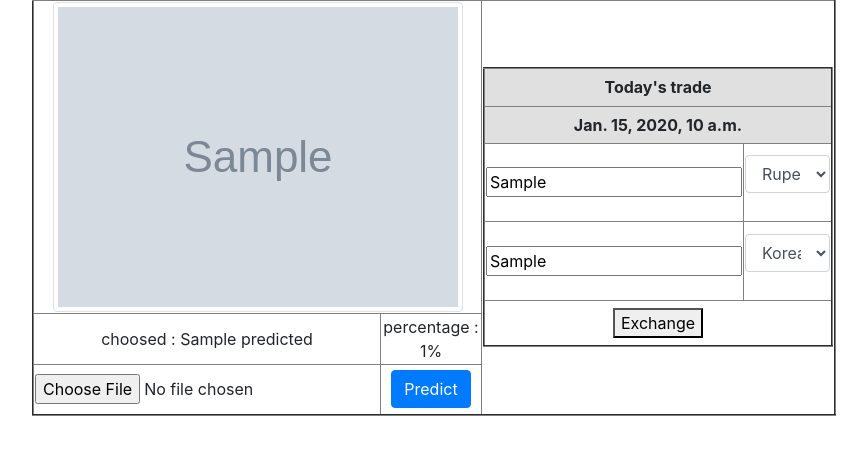
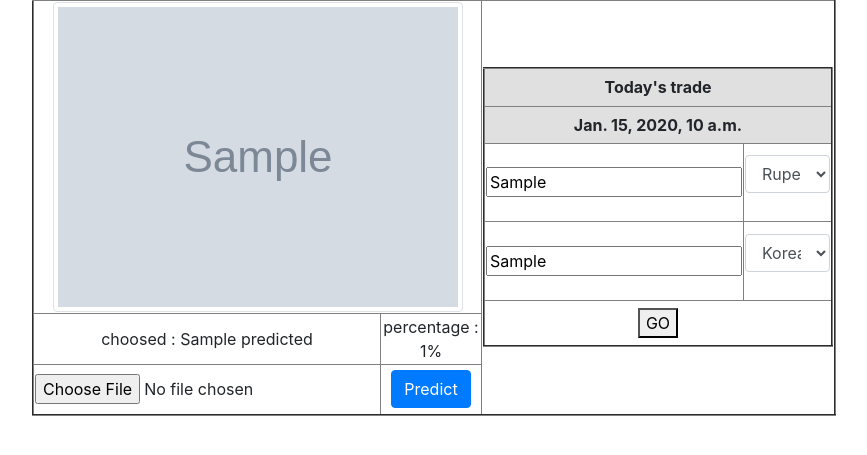
Before and after one commit to tim0114gap/DSProjects, a Django app: template cnn_coin/templates/cnn_coin/index.html in a window 1280 px wide. Shown: the part 233-688 px from the top of the page, without its empty margins (253-1120 px from the left). Run offline with Django 3.2, Linux system fonts and the light colour scheme; tables that the repository leaves empty hold one stand-in row (values such as "Sample post"); the template is opened without the code that fills it: values that come from a table or form of the project are taken from there, most other values are stand-ins (such as "Sample title", 1, 10 or a date in 2020); grey boxes marked "Sample" are stand-in pictures; some libraries are stand-ins or nearby versions.

Commit message:
Revert "changed"
This reverts commit 14e66d5c0fa29b224f37d5add4981f9e11afb31f.

```diff
--- a/cnn_coin/templates/cnn_coin/index.html
+++ b/cnn_coin/templates/cnn_coin/index.html
@@ -45,7 +45,7 @@
             </td>
 				  </tr>
           <tr align=center>
-            <td colspan=4><button onclick="clickBtn1()">Exchange</botton></td>
+            <td colspan=4><button onclick="clickBtn1()">GO</botton></td>
 				  </tr>
         </table>
       </td>
--- a/myproject/settings.py
+++ b/myproject/settings.py
@@ -109,7 +109,7 @@ AUTH_PASSWORD_VALIDATORS = [
 # Internationalization
 # https://docs.djangoproject.com/en/2.2/topics/i18n/
 
-LANGUAGE_CODE = 'Asia/Tokyo'
+LANGUAGE_CODE = 'en-us'
 
 TIME_ZONE = 'UTC'
 
```
